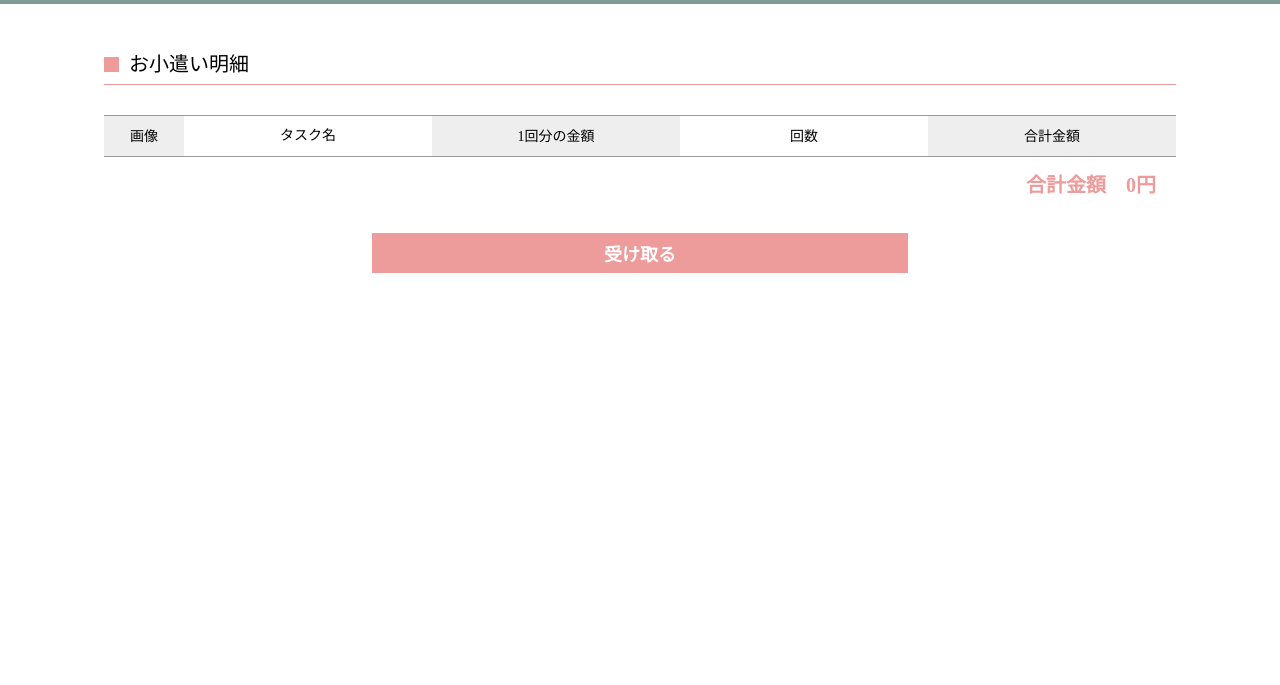
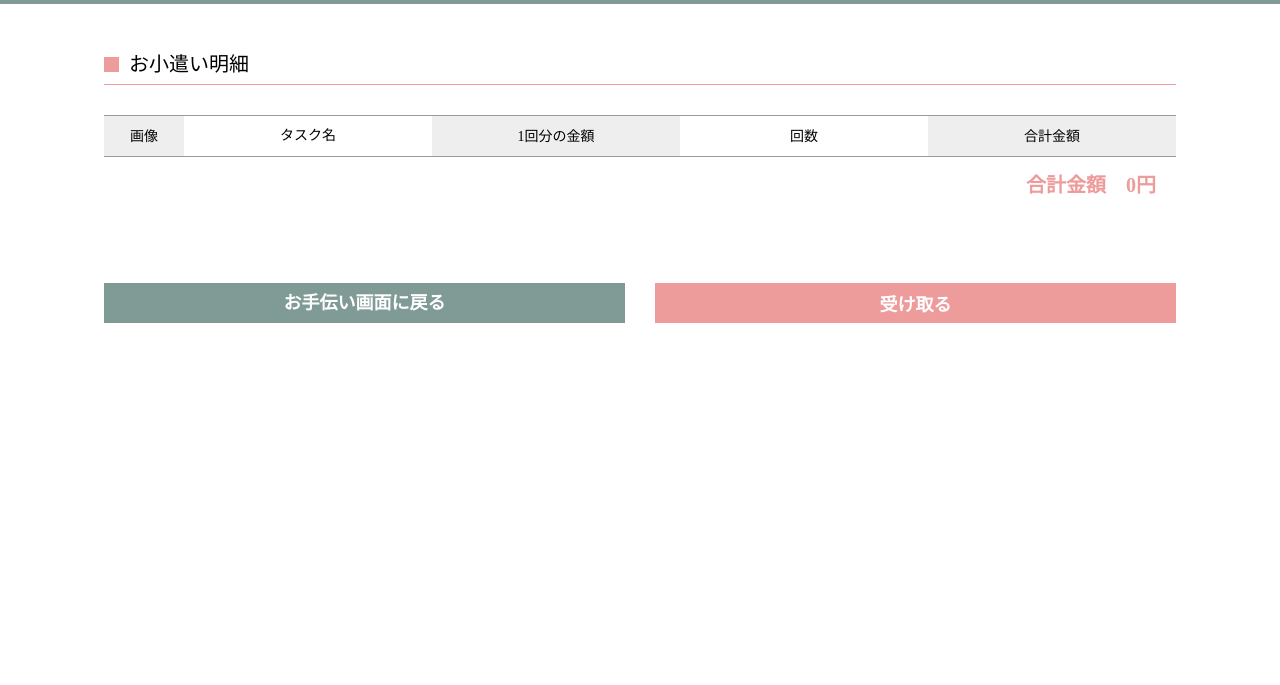
Before and after one commit to ichi-e/kadai03_memo, a plain HTML site: page cart.html in a window 1280 px wide. Shown: the part 115-800 px from the top of the page. Drawn offline with nearby package versions, Linux system fonts and the light colour scheme.

Commit message:
ボタン位置変更

```diff
--- a/cart.html
+++ b/cart.html
@@ -12,7 +12,6 @@
 <body>
     <header class="page_header">
         <p class="logo"><a href="index.html"><img src="img/logo.png" alt="tetsudau"></a></p>
-        <p><a href="product.html">登録画面に戻る ></a></p>
     </header>
     <div class="wrap">
         <h2>お小遣い明細</h2>
@@ -31,7 +30,10 @@
             </div><!-- product_area -->
             <div class="total"></div>
 
-            <div class="reset_cont"><button class="buy">受け取る</button></div>
+            <div class="reset_cont">
+                <p class="link"><a href="product.html">お手伝い画面に戻る</a></p>
+                <button class="buy">受け取る</button>
+            </div>
         </section>
         <!-- product_list -->
 
--- a/css/style.css
+++ b/css/style.css
@@ -88,7 +88,7 @@ h2::before {
     display: block;
     margin-bottom: 20px;
 }
-#submit, .buy {
+#submit, .buy, .link {
     width: 50%;
     height: 40px;
     margin: 0 auto;
@@ -97,11 +97,13 @@ h2::before {
     font-size: 18px;
     font-weight: bold;
     color: #fff;
+    text-align: center;
 }
 .delete:hover,
 #submit:hover,
 .buy:hover,
-.plus:hover {
+.plus:hover,
+.link:hover {
     opacity: 0.7;
     transition: all 0.3s ease-in-out;
 }
@@ -183,6 +185,7 @@ figure img {
     display: grid;
     grid-template-columns: repeat(auto-fit,minmax(200px,1fr));
     gap: 50px 30px;
+    margin-bottom: 80px;
 }
 .product_page .item {
     text-align: center;
@@ -197,9 +200,11 @@ figure img {
     height: 200px;
     object-fit: cover;
 }
-.buy {
-    display: block;
-    margin: 30px auto;
+
+.link a {
+    color: #fff;
+    text-decoration: none;
+    line-height: 40px;
 }
 .plus {
     border-radius: 50%;
@@ -219,6 +224,8 @@ figure img {
 .counter {
     margin: 10px 0;
 }
+
+/* カート */
 .total p {
     font-size: 20px;
     color: #ed9b9b;
@@ -226,13 +233,40 @@ figure img {
     text-align: right;
     margin: 10px 20px;
 }
+
 .message {
     text-align: center;
     font-size: 20px;
     padding: 100px 0;
     color: #ed9b9b;
     font-weight: bold;
-    }
-/* カート */
+}
+.reset_cont {
+    display: grid;
+    grid-template-columns: 1fr 1fr;
+    align-items: center;
+    gap: 30px;
+    margin-top: 80px;
+}
+.buy {
+    display: block;
+}
+.reset_cont .buy,
+.reset_cont .link {
+    width: 100%;
+}
+.reset_cont .link {
+    background: #809b96;
+}
+.reset_cont.hide{
+    display: grid;
+    grid-template-columns: 1fr;
+}
+.reset_cont.hide .link {
+    width: 50%;
+}
+.reset_cont.hide .buy{
+    display: none;
+}
 @media screen and (min-width: 769px) {
 }
```
Also changed, not shown: product.html (+2 -1 lines).
